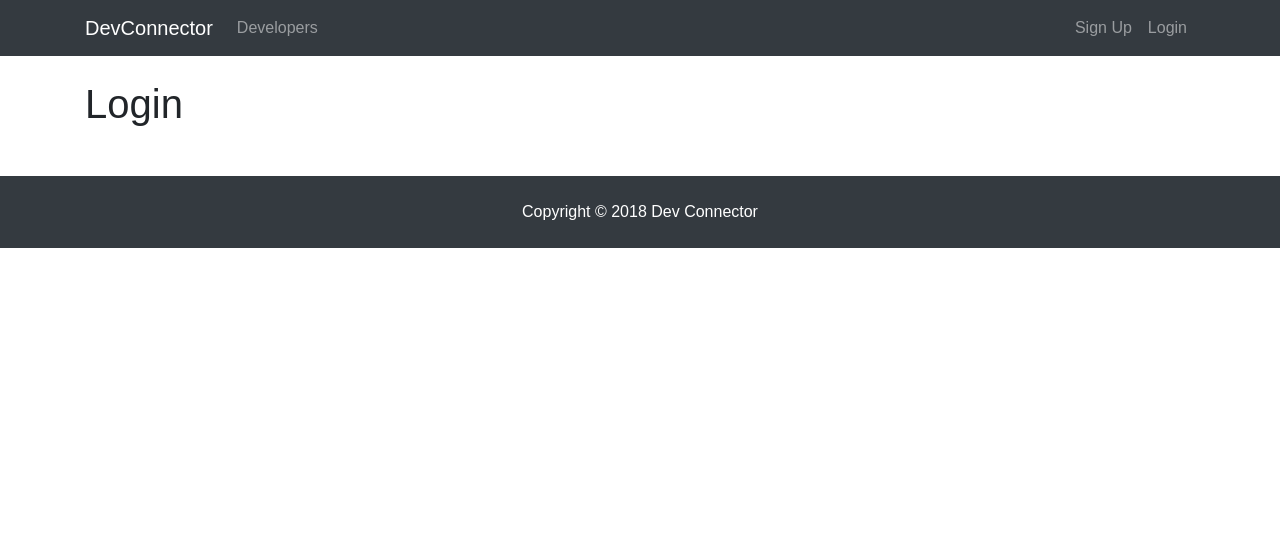
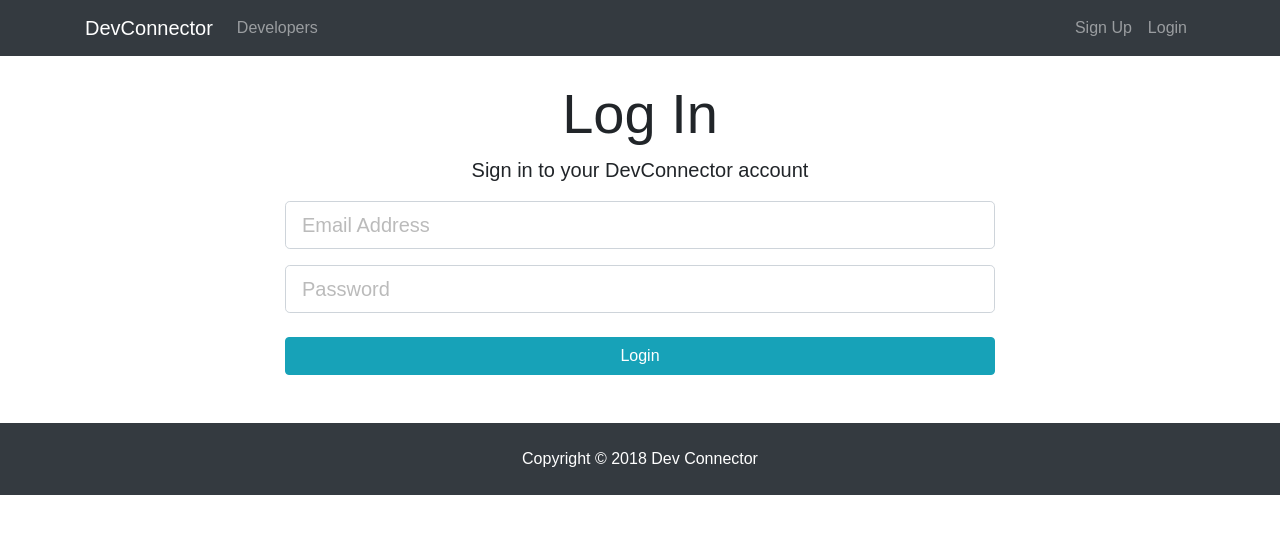
Before and after one commit to 33percent/devConnect, a React (Create React App) app in the folder client/: page /login in a window 1280 px wide. Shown: the top 534 px of the page. Built offline with nearby package versions, Linux system fonts and the light colour scheme.

Commit message:
login page integration

```diff
--- a/client/src/components/auth/Login.js
+++ b/client/src/components/auth/Login.js
@@ -1,10 +1,69 @@
 import React, { Component } from 'react'
 
 class Login extends Component {
+  constructor() {
+    super();
+    this.state = {
+      email:'',
+      password:'',
+      error:{}
+    };
+    this.onChange = this.onChange.bind(this);
+    this.onSubmit = this.onSubmit.bind(this);
+  }
+  onChange(e) {
+    this.setState({
+      [e.target.name]:e.target.value
+    });
+  }
+  onSubmit (e) {
+    e.preventDefault();
+    const user = {
+      email:this.state.email,
+      password:this.state.password
+    };
+    console.log(user)
+  }
   render() {
     return (
       <div>
-          <h1>Login</h1>
+        <div className="login">
+          <div className="container">
+            <div className="row">
+              <div className="col-md-8 m-auto">
+                <h1 className="display-4 text-center">Log In</h1>
+                <p className="lead text-center">Sign in to your DevConnector account</p>
+                <form onSubmit={this.onSubmit}>
+                  <div className="form-group">
+                    <input
+                    type="text"
+                    className="form-control form-control-lg"
+                    placeholder="Email Address"
+                    name="email"
+                    value={this.state.email}
+                    onChange={this.onChange}
+                    />
+                  </div>
+                  <div className="form-group">
+                    <input
+                    type="password"
+                    className="form-control form-control-lg"
+                    placeholder="Password"
+                    name="password"
+                    value={this.state.password}
+                    onChange={this.onChange}
+                    />
+                  </div>
+                  <input
+                  type="submit"
+                  className="btn btn-info btn-block mt-4"
+                  value="Login"
+                  />
+                </form>
+              </div>
+            </div>
+          </div>
+        </div>
       </div>
     )
   }
--- a/client/src/components/auth/Register.js
+++ b/client/src/components/auth/Register.js
@@ -77,7 +77,7 @@
                     value={this.state.password2}
                     />
                   </div>
-                  <input type="submit" className="btn btn-info btn-block mt-4" />
+                  <input type="submit" className="btn btn-info btn-block mt-4" value="Submit"/>
                 </form>
               </div>
             </div>
```
